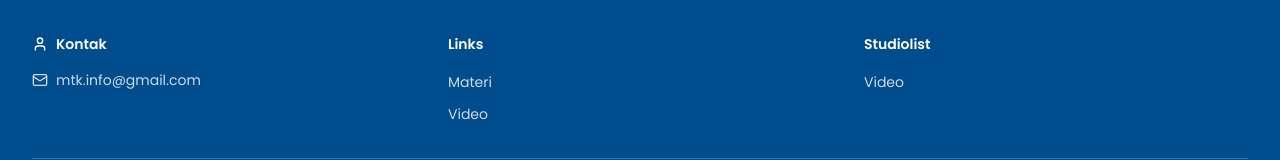
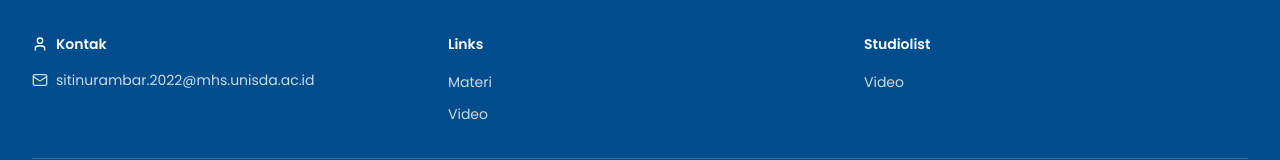
Before and after one commit to ambararsis-cmd/v0-mtk-smp-website, a Next.js app: page / in a window 1280 px wide. Shown: the part 1166-1326 px from the top of the page. Built offline with nearby package versions, Linux system fonts and the light colour scheme.

Commit message:
fix: update email in footer\n\nChange email address in footer to new contact info.

```diff
--- a/components/footer.tsx
+++ b/components/footer.tsx
@@ -13,7 +13,7 @@ export function Footer() {
             </h4>
             <p className="flex items-center justify-center gap-2 text-sm opacity-80 md:justify-start">
               <Mail className="h-4 w-4" />
-              mtk.info@gmail.com
+              sitinurambar.2022@mhs.unisda.ac.id
             </p>
           </div>
           <div>
```
